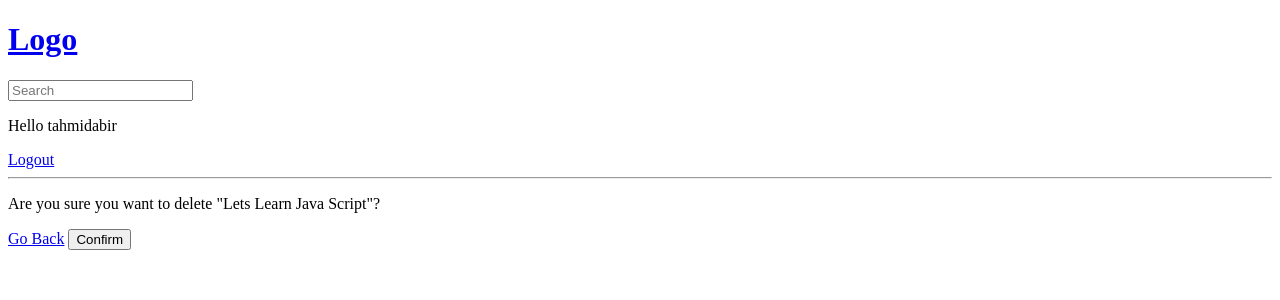
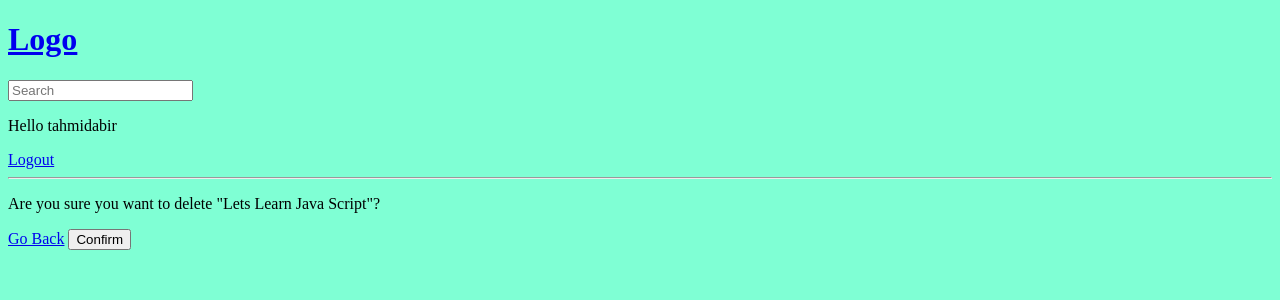
Before and after one commit to tahmidabir/studybud, a Django app: page /delete-room/1 in a window 1280 px wide. Shown: the top 300 px of the page. Run offline with Django 4.2, Linux system fonts and the light colour scheme; a user stored in the database is signed in; data comes from the database, SQL or seed files in the repository.

Commit message:
added static folder and linked css

```diff
--- /dev/null
+++ b/static/styles/main.css
@@ -0,0 +1,5 @@
+
+
+body{
+    background-color: aquamarine;
+}
--- a/templates/main.html
+++ b/templates/main.html
@@ -1,8 +1,11 @@
 <!DOCTYPE html>
+
+{% load static %}
 <html lang="en">
 <head>
     <meta charset="UTF-8">
     <title> StudyBud</title>
+    <link rel="stylesheet" type="text/css" media="screen" href="{%static 'styles/main.css' %}">
 </head>
 <body>
 
```
Also changed, not shown: studybud/settings.py (+7 -0 lines), static/images/profile.gif (added).
